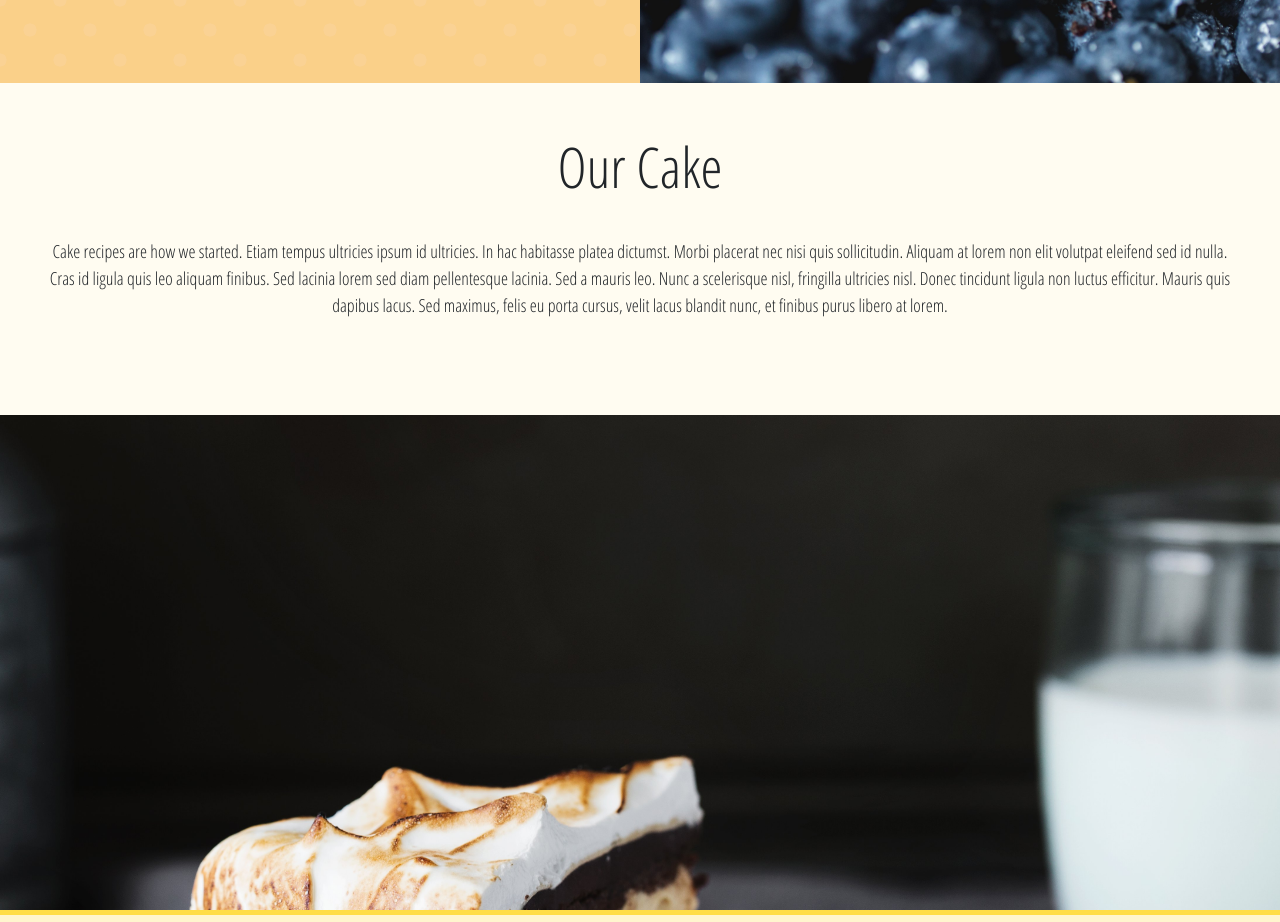
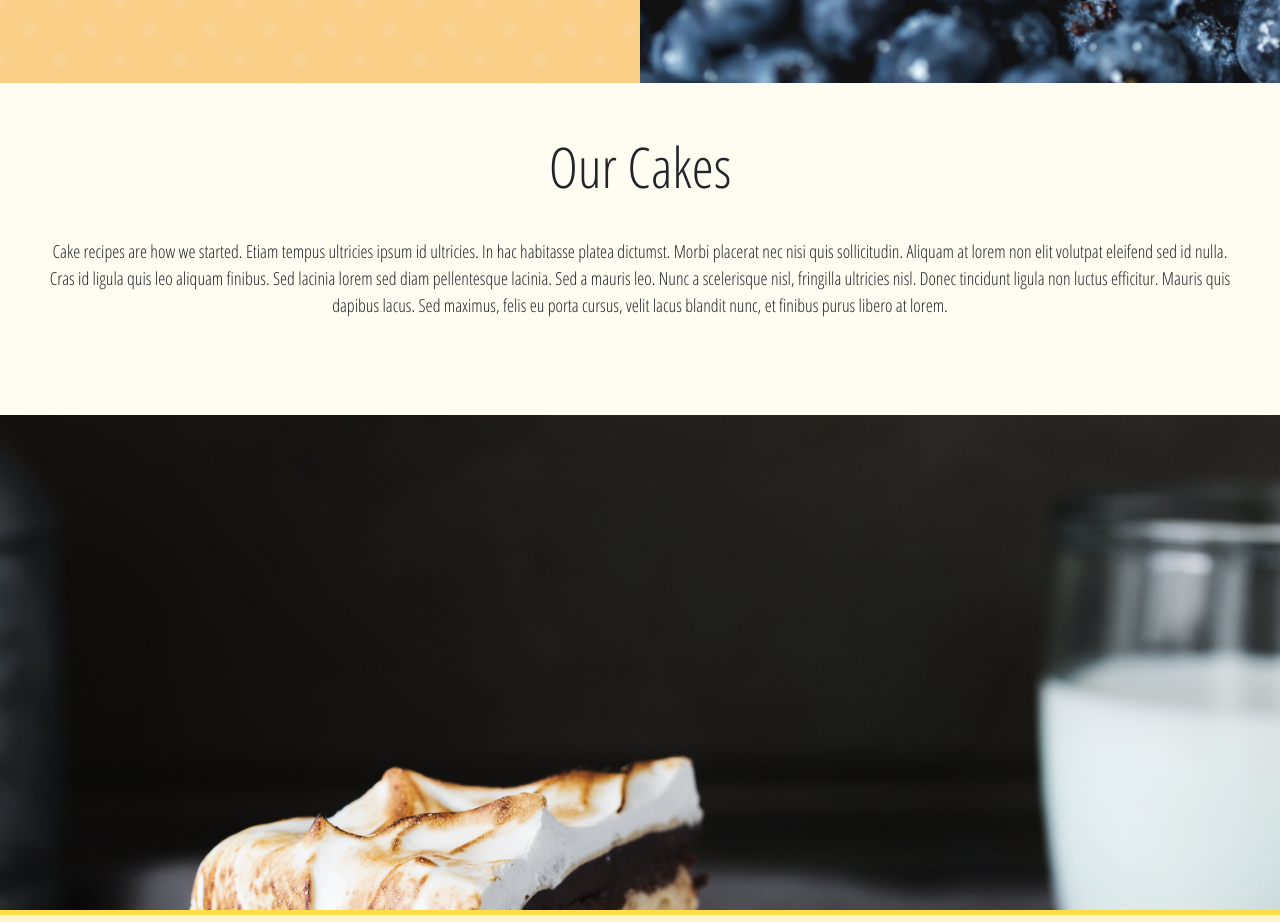
Before and after one commit to Tasess/BoneAtrophy-wip, a React (Create React App) app: page /#/About in a window 1280 px wide. Shown: the part 1920-2842 px from the top of the page. Built offline with nearby package versions, Linux system fonts and the light colour scheme.

Commit message:
fixed typo

```diff
--- a/src/About.js
+++ b/src/About.js
@@ -13,7 +13,7 @@
             </div>
 
             <div className="jumbotron about-mission jumbotron-fluid"></div>
-            <div className="col-12 about-content">
+            <div className="col-12 about-content border-top-bottom">
                 <p>Our Daily goals are to warm everyone's heart and stomach, and if we're able, make someone's day.</p>
             </div>
             <div className="row">
@@ -32,8 +32,8 @@
             </div>
             <div className="row">
 
-                <div className="col-12 about-content product-section" id="cake">
-                    <h1 className="display-4">Our Cake</h1>
+                <div className="col-12 about-content product-section border-top-bottom" id="cake">
+                    <h1 className="display-4">Our Cakes</h1>
                     <p>Cake recipes are how we started. Etiam tempus ultricies ipsum id ultricies. In hac habitasse platea dictumst. Morbi placerat nec nisi quis sollicitudin. Aliquam at lorem non elit volutpat eleifend sed id nulla. Cras id ligula quis leo aliquam finibus. Sed lacinia lorem sed diam pellentesque lacinia. Sed a mauris leo. Nunc a scelerisque nisl, fringilla ultricies nisl. Donec tincidunt ligula non luctus efficitur. Mauris quis dapibus lacus. Sed maximus, felis eu porta cursus, velit lacus blandit nunc, et finibus purus libero at lorem.  </p>
                 </div>
                 <div className=" col-12 jumbotron about-cake jumbotron-fluid"></div>
```
